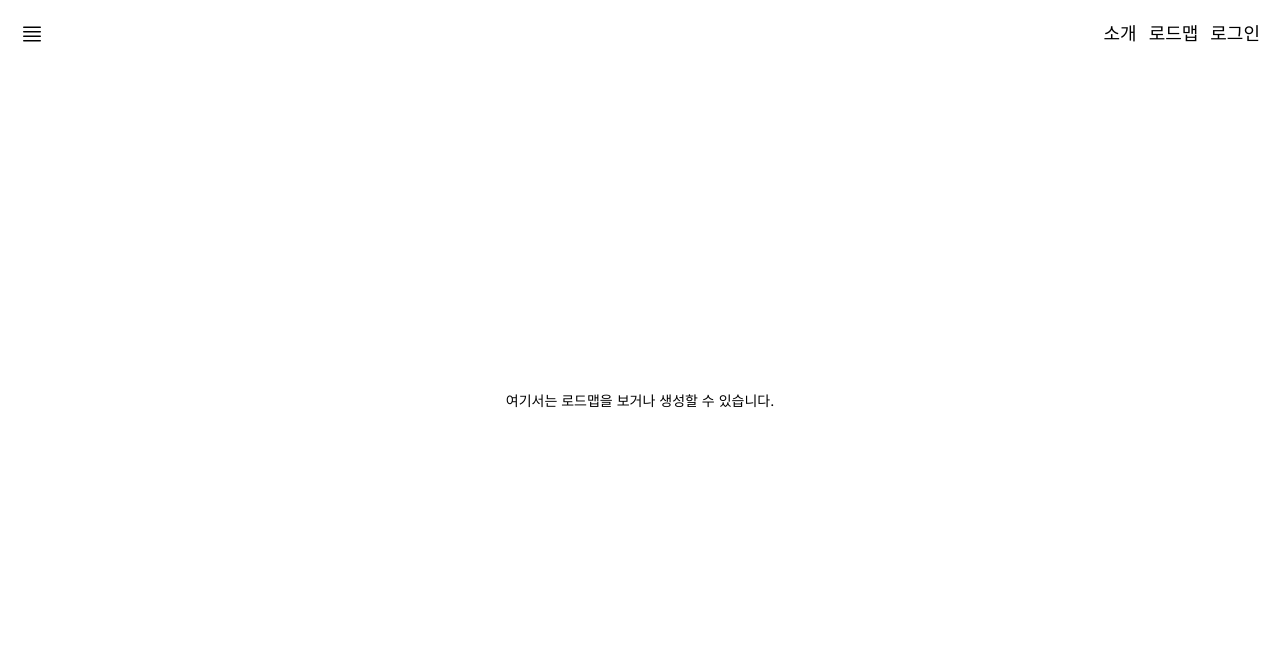
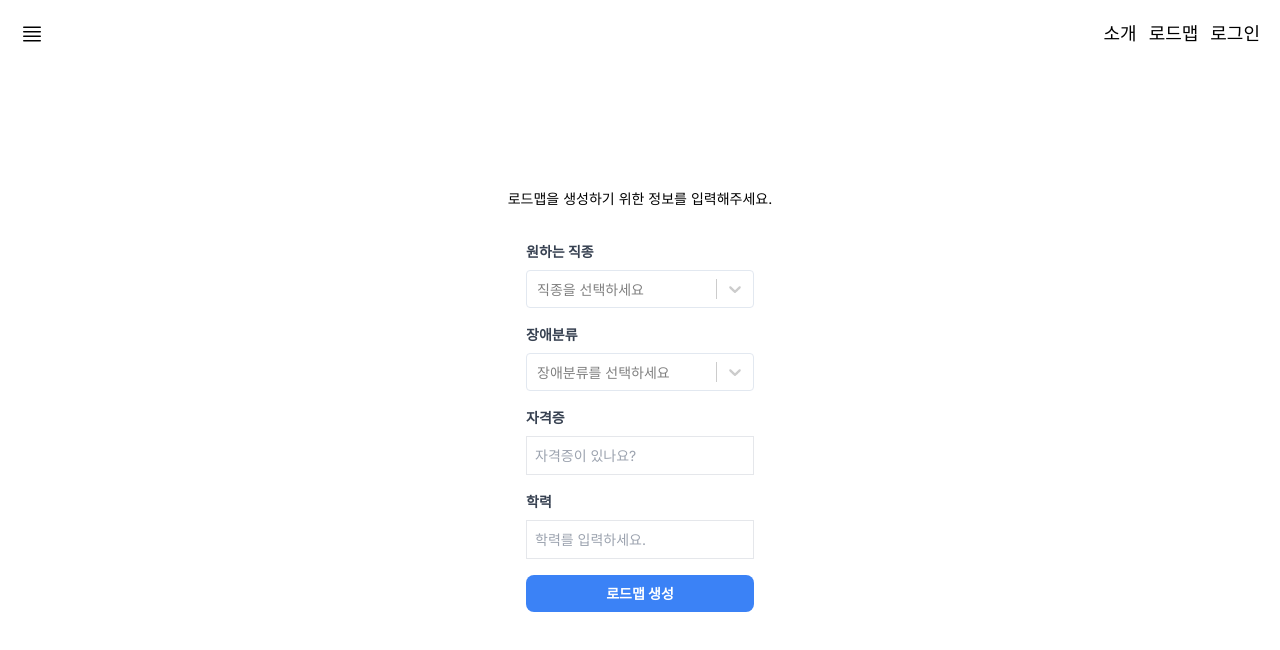
Before and after one commit to H-O-W/how-fe, a Next.js app: page /roadmap in a window 1280 px wide. Shown: the top 650 px of the page. Built offline with nearby package versions, Linux system fonts and the light colour scheme.

Commit message:
feat: 초기정보 입력폼 구현

```diff
--- a/package.json
+++ b/package.json
@@ -14,6 +14,7 @@
     "react": "^18",
     "react-dom": "^18",
     "react-icons": "^5.2.1",
+    "react-select": "^5.8.0",
     "recoil": "^0.7.7"
   },
   "devDependencies": {
--- /dev/null
+++ b/src/app/Components/DetailDataForm.js
@@ -0,0 +1,128 @@
+"use client";
+import React, { useState } from "react";
+import Select from "react-select";
+
+const DetailDataForm = () => {
+  const [selectedJob, setSelectedJob] = useState(null);
+  const [selectedDisability, setSelectedDisability] = useState(null);
+
+  const jobCategories = [
+    { value: "office", label: "사무직" },
+    { value: "it", label: "IT/개발" },
+    { value: "service", label: "서비스업" },
+    { value: "manufacture", label: "제조업" },
+    { value: "education", label: "교육" },
+    { value: "healthcare", label: "의료/복지" },
+    { value: "finance", label: "금융/보험" },
+    { value: "sales", label: "영업/판매" },
+    { value: "media", label: "미디어/콘텐츠" },
+    { value: "design", label: "디자인" },
+  ];
+
+  const disabilityCategories = [
+    { value: "physical", label: "지체장애" },
+    { value: "visual", label: "시각장애" },
+    { value: "hearing", label: "청각장애" },
+    { value: "speech", label: "언어장애" },
+    { value: "intellectual", label: "지적장애" },
+    { value: "mental", label: "정신장애" },
+    { value: "developmental", label: "발달장애" },
+    { value: "brain", label: "뇌병변장애" },
+    { value: "multiple", label: "중복장애" },
+  ];
+
+  const handleJobChange = (selectedOption) => {
+    setSelectedJob(selectedOption);
+  };
+
+  const handleDisabilityChange = (selectedOption) => {
+    setSelectedDisability(selectedOption);
+  };
+
+  const handleSubmit = (e) => {
+    e.preventDefault();
+    console.log("선택된 직종:", selectedJob?.value);
+    console.log("선택된 장애분류:", selectedDisability?.value);
+    // 여기에 폼 제출 로직을 추가하세요
+  };
+
+  const customStyles = {
+    control: (provided) => ({
+      ...provided,
+      borderColor: "#e2e8f0",
+      "&:hover": {
+        borderColor: "#cbd5e0",
+      },
+    }),
+    option: (provided, state) => ({
+      ...provided,
+      backgroundColor: state.isSelected ? "#4299e1" : "white",
+      color: state.isSelected ? "white" : "black",
+      "&:hover": {
+        backgroundColor: "#bee3f8",
+      },
+    }),
+  };
+
+  return (
+    <form onSubmit={handleSubmit} className="max-w-md mx-auto mt-8">
+      <div className="mb-4">
+        <label htmlFor="job-select" className="block mb-2 font-bold text-gray-700">
+          원하는 직종
+        </label>
+        <Select
+          id="job-select"
+          options={jobCategories}
+          value={selectedJob}
+          onChange={handleJobChange}
+          placeholder="직종을 선택하세요"
+          styles={customStyles}
+        />
+      </div>
+
+      <div className="mb-4">
+        <label htmlFor="disability-select" className="block mb-2 font-bold text-gray-700">
+          장애분류
+        </label>
+        <Select
+          id="disability-select"
+          options={disabilityCategories}
+          value={selectedDisability}
+          onChange={handleDisabilityChange}
+          placeholder="장애분류를 선택하세요"
+          styles={customStyles}
+        />
+      </div>
+      <div className="mb-4">
+        <label htmlFor="skill" className="block mb-2 font-bold text-gray-700">
+          자격증
+        </label>
+        <input
+          id={"skill"}
+          type="text"
+          placeholder="자격증이 있나요?"
+          className="w-full border px-2 py-2"
+        />
+      </div>
+      <div className="mb-4">
+        <label htmlFor="skill" className="block mb-2 font-bold text-gray-700">
+          학력
+        </label>
+        <input
+          id={"skill"}
+          type="text"
+          placeholder="학력를 입력하세요."
+          className="w-full border px-2 py-2"
+        />
+      </div>
+      <button
+        type="submit"
+        className="w-full px-4 py-2 font-bold text-white bg-blue-500 rounded-lg hover:bg-blue-600 focus:outline-none focus:shadow-outline"
+      >
+        로드맵 생성
+      </button>
+    </form>
+  );
+};
+
+export default DetailDataForm;
--- a/src/app/roadmap/page.js
+++ b/src/app/roadmap/page.js
@@ -1,7 +1,12 @@
+import DetailDataForm from "../Components/DetailDataForm";
+
 const RoadMapPage = () => {
   return (
-    <section className="bg-white h-screen flex justify-center items-center">
-      <div>여기서는 로드맵을 보거나 생성할 수 있습니다.</div>
+    <section className="bg-white h-screen flex flex-col justify-center items-center">
+      <div>
+        <div>로드맵을 생성하기 위한 정보를 입력해주세요.</div>
+      </div>
+      <DetailDataForm />
     </section>
   );
 };
```
Also changed, not shown: 1 other file (tests, documents, lock files or other folders).
